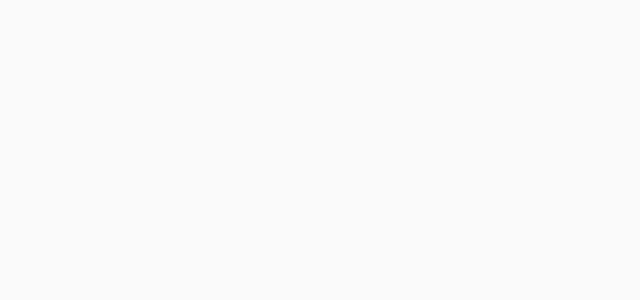
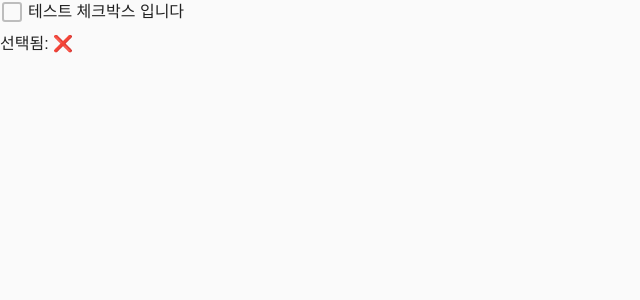
Before and after one commit to juny-0429/book-forest, a Next.js app: page / in a window 1280 px wide. Shown: the top 300 px of the page, without its empty margins (0-640 px from the left). Built offline with nearby package versions, Linux system fonts and the light colour scheme.

Commit message:
checkbox component 제작

```diff
--- a/src/app/page.tsx
+++ b/src/app/page.tsx
@@ -1,3 +1,16 @@
+'use client';
+import { useState } from 'react';
+import CheckBox from 'src/components/CheckBox/CheckBox';
+
 export default function Home() {
-  return <div></div>;
+  const [isChecked, setIsChecked] = useState(false);
+
+  return (
+    <div>
+      <CheckBox checked={isChecked} onChange={() => setIsChecked(!isChecked)}>
+        테스트 체크박스 입니다
+      </CheckBox>
+      <p className='mt-2'>선택됨: {isChecked ? '✅' : '❌'}</p>
+    </div>
+  );
 }
--- /dev/null
+++ b/src/components/CheckBox/CheckBox.tsx
@@ -0,0 +1,20 @@
+import React, { forwardRef } from 'react';
+import LucideIcons from 'src/theme/lucideIcon';
+
+export interface CheckBoxProps extends React.InputHTMLAttributes<HTMLInputElement> {
+  children?: React.ReactNode;
+}
+
+const CheckBox = forwardRef<HTMLInputElement, CheckBoxProps>(({ children, ...restProps }, ref) => {
+  return (
+    <label className='flex items-center cursor-pointer gap-x-1'>
+      <input type='checkbox' className='hidden' ref={ref} {...restProps} />
+      {restProps.checked ? <LucideIcons.SquareCheck size={24} className='text-gray-900' /> : <LucideIcons.Square size={24} className='text-gray-400' />}
+      {children && <span className='text-title-16r text-ui-text-title'>{children}</span>}
+    </label>
+  );
+});
+
+CheckBox.displayName = 'CheckBox';
+
+export default CheckBox;
```
